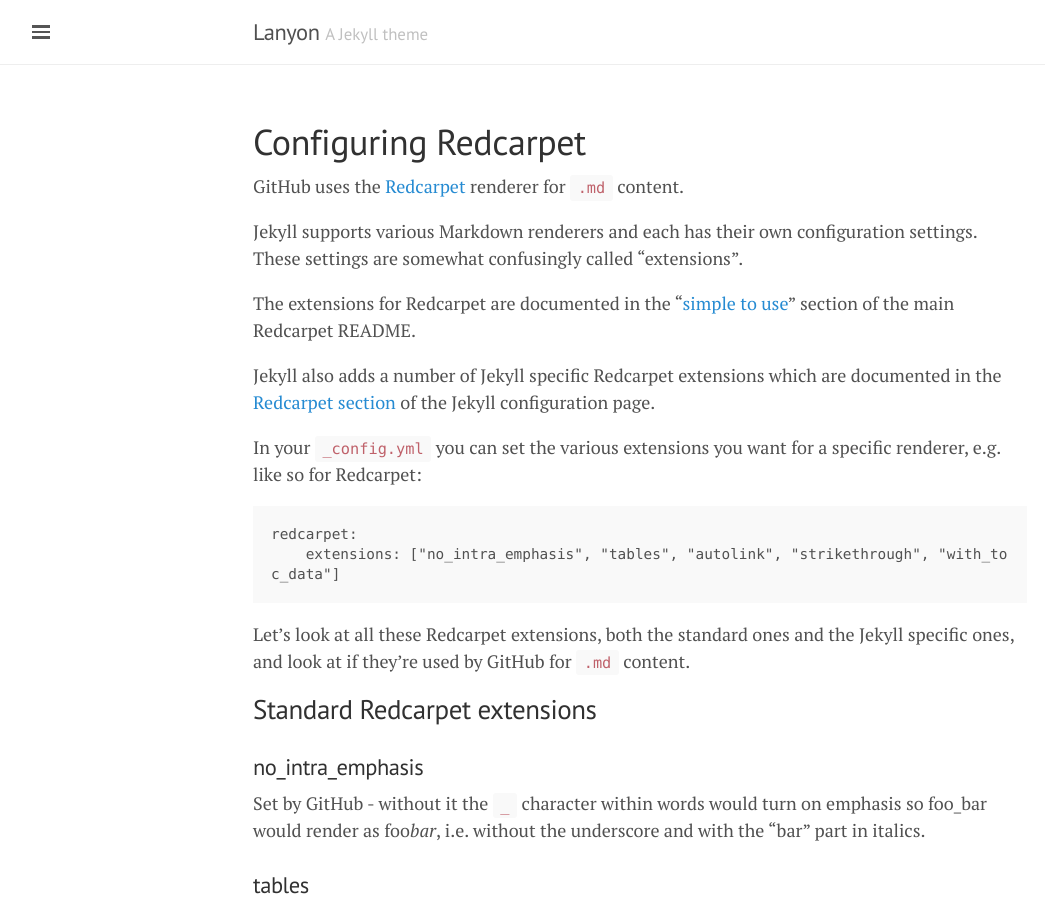
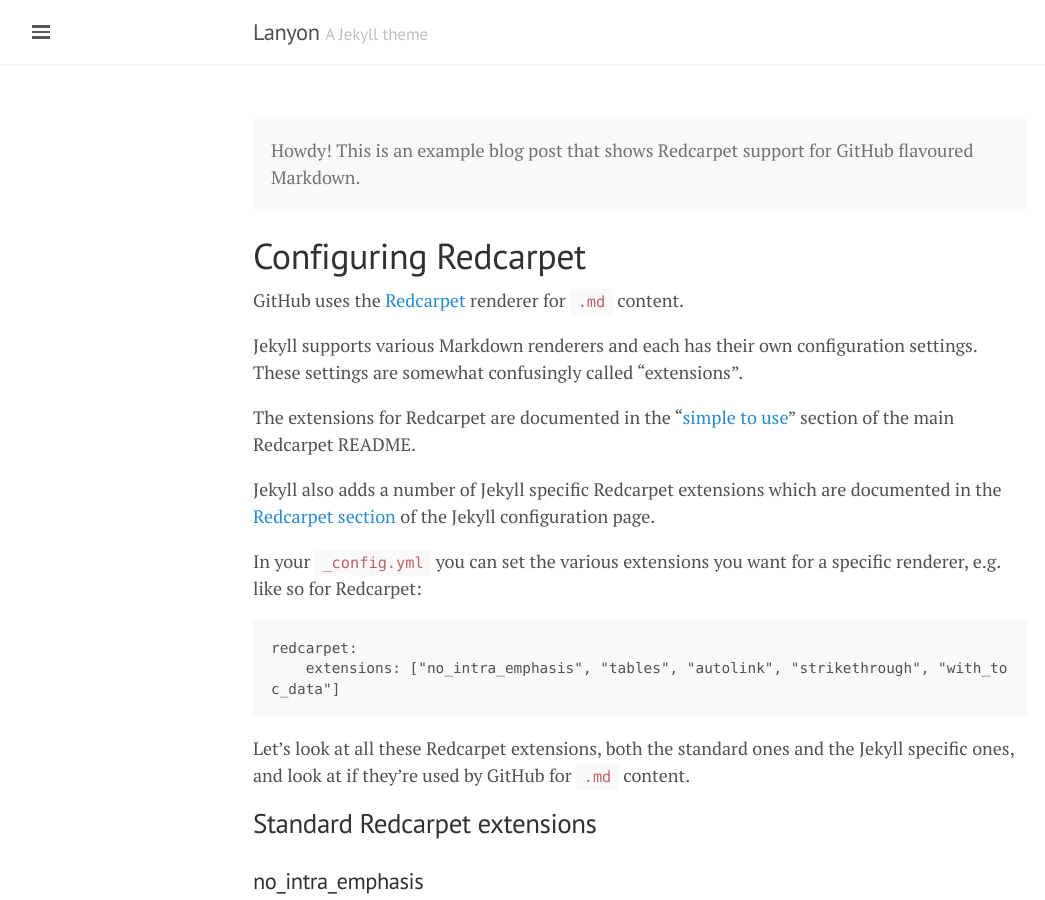
Before and after one commit to mattwarren/mattwarren.github.io, a Jekyll site: the page built from _posts/2014-01-02-redcarpet-extensions.md, in a window 1280 px wide and 900 px high. Shown: the whole window, without its empty margins (0-1045 px from the left). Built offline with Jekyll 4.4.1, drawn with Linux system fonts in a browser that asks for light colours; Markdown is read by kramdown in place of the engine named in the settings.

Commit message:
more
more

```diff
--- a/_posts/2014-01-02-redcarpet-extensions.md
+++ b/_posts/2014-01-02-redcarpet-extensions.md
@@ -2,6 +2,10 @@
 layout: default
 title: Configuring Redcarpet
 ---
+
+<div class="message">
+  Howdy! This is an example blog post that shows Redcarpet support for GitHub flavoured Markdown.
+</div>
 
 # Configuring Redcarpet
 
```
